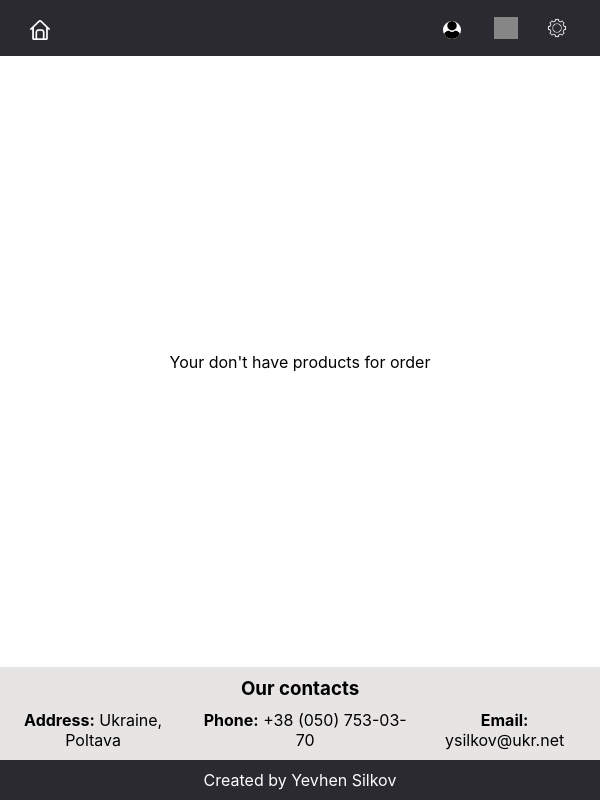
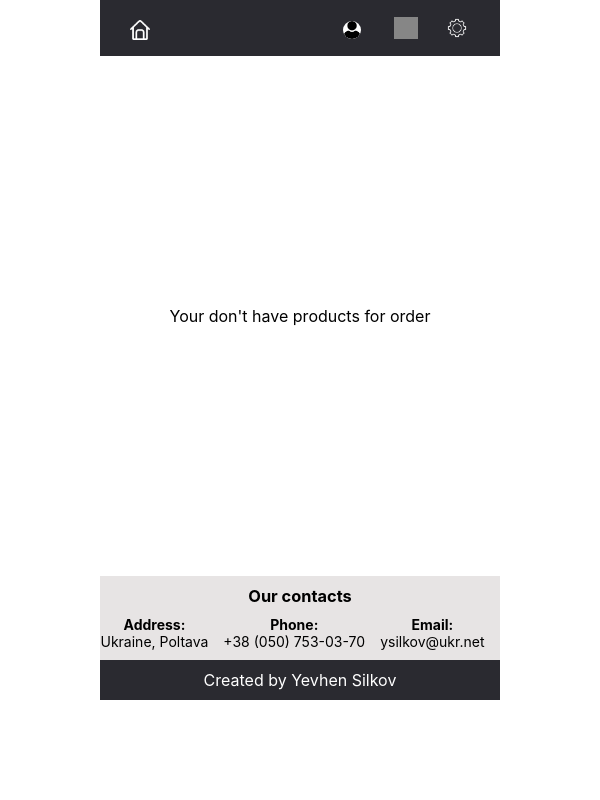
Before and after one commit to ysilkov/shop_online, a React (Create React App) app: page /cart in a window 600 px wide. Built offline with nearby package versions, Linux system fonts and the light colour scheme; grey boxes are pictures that could not be loaded.

Commit message:
update css

```diff
--- a/src/components/Cart/Cart.module.css
+++ b/src/components/Cart/Cart.module.css
@@ -68,3 +68,78 @@
   border-radius: 5px;
   text-decoration: none;
 }
+@media only screen and (max-width: 767px) {
+  .cart_block {
+  max-width: 400px;
+  margin: 0 auto;
+  }
+  .cart_block {
+  min-height: initial;
+  height: calc(100vh - 100px);
+  overflow: hidden;
+  }
+  .cart_table th, .cart_table td {
+  padding: 10px 15px;
+  border: none;
+  width: auto;
+  }
+  .cart_table td:nth-child(5) > section > button {
+  height: 32px;
+  width: 32px;
+  }
+  .cart_table td:nth-child(5) > section > button:nth-child(1),
+  .cart_table td:nth-child(5) > section > button:nth-child(3),
+  .cart_table td:nth-child(7) > img {
+  margin: 0 5px;
+  }
+  .cart_table td:nth-child(2) > a {
+  font-size: 18px;
+  margin: 0;
+  }
+  .cart_container > button {
+  padding: 15px;
+  font-size: 18px;
+  }
+  }
+  @media screen and (max-width: 767px) and (min-width: 400px) {
+    .cart_table th {
+    padding: 5px 10px;
+    font-size: 12px;
+    }
+    .cart_table td {
+    padding: 5px 10px;
+    font-size: 12px;
+    }
+    .cart_table td:nth-child(5) > section > button {
+    height: 20px;
+    width: 20px;
+    }
+    .cart_table td:nth-child(7) > img {
+    width: 15px;
+    height: 15px;
+    }
+    .cart_container > button {
+    font-size: 14px;
+    padding: 8px 12px;
+    }
+    }
+     @media screen and (max-width: 400px) {
+    .cart_table th {
+      font-size: 14px;
+      padding: 5px;
+    }
+
+    .cart_table td {
+      font-size: 14px;
+      padding: 5px;
+    }
+
+    .cart_table td:nth-child(5) > section > button {
+      height: 20px;
+      width: 20px;
+    }
+
+    .cart_container > button {
+      font-size: 14px;
+    }
+  }
--- a/src/components/Cart/Cart.tsx
+++ b/src/components/Cart/Cart.tsx
@@ -1,4 +1,4 @@
-import React, { useState } from "react";
+import React, { useCallback, useMemo, useState } from "react";
 import { useAppDispatch, useAppSelector } from "../../hooks/hook";
 import Contacts from "../Contact/Contacts";
 import Footer from "../Footer/Footer";
@@ -12,18 +12,21 @@ import { useNavigate } from "react-router-dom";
 const Cart = () => {
   const { order } = useAppSelector((state) => state.cart);
   const { token } = useAppSelector((state) => state.auth);
-  const [deliveryModal, setDeliveryModal]: [
-    boolean,
-    React.Dispatch<React.SetStateAction<boolean>>
-  ] = useState(false);
-  const [counts, setCounts] = useState(order.map((el) => el.count));
+  const [deliveryModal, setDeliveryModal] = useState<boolean>(false);
+  const [counts, setCounts] = useState<number[]>(
+    useMemo(() => order?.map((el) => el.count) || [], [order])
+  );
+
   const dispatch = useAppDispatch();
-  const handleCountChange = (index: number, value: number, id: string) => {
-    const newCounts = [...counts];
-    newCounts[index] = value;
-    setCounts(newCounts);
-    dispatch(changeCountProduct({ id: id, count: value }));
-  };
+  const handleCountChange = useCallback(
+    (index: number, value: number, id: string) => {
+      const newCounts = [...counts];
+      newCounts[index] = value;
+      setCounts(newCounts);
+      dispatch(changeCountProduct({ id: id, count: value }));
+    },
+    [counts, dispatch]
+  );
   const navigate = useNavigate();
   const deleteProduct = (id: string) => {
     dispatch(removeOrder(id));
--- a/src/components/Contact/Contacts.module.css
+++ b/src/components/Contact/Contacts.module.css
@@ -9,9 +9,10 @@
 .contacts_block > ul {
   list-style: none;
   padding-bottom: 10px;
+  margin: 0 350px;
   display: flex;
   flex-direction: row;
-  justify-content: center;
+  justify-content: space-between;
 }
 
 .contacts_block > ul > li {
@@ -26,3 +27,35 @@
   color: blue;
   transition: 0.2s;
 }
+@media screen and (max-width: 767px) and (min-width: 400px) {
+  .contacts_block {
+    background-color: rgb(231, 228, 228);
+    text-align: center;
+    font-size: 14px;
+  }
+  .contacts_block > h3 {
+    padding: 10px 0;
+  }
+
+  .contacts_block > ul {
+    list-style: none;
+    padding-bottom: 10px;
+    margin: 0;
+    display: flex;
+    flex-direction: row;
+    justify-content: center;
+  }
+
+  .contacts_block > ul > li {
+    padding-right: 15px;
+  }
+  .contacts_block > ul > li > a {
+    text-decoration: none;
+    color: black;
+  }
+  .contacts_block > ul > li > a:hover {
+    text-decoration: none;
+    color: blue;
+    transition: 0.2s;
+  }
+  }
--- a/src/components/Contact/Contacts.tsx
+++ b/src/components/Contact/Contacts.tsx
@@ -6,9 +6,9 @@ const Contacts = () =>{
       <div className={style.contacts_block}>
       <h3>Our contacts</h3>
       <ul>
-        <li><strong>Address:</strong> Ukraine, Poltava</li>
-        <li><a href="tel:+380507530370"><strong>Phone:</strong> +38 (050) 753-03-70</a></li>
-        <li><a href="mailto:ysilkov@ukr.net"><strong>Email:</strong> ysilkov@ukr.net</a></li>
+        <li><strong>Address:</strong><br/> Ukraine, Poltava</li>
+        <li><a href="tel:+380507530370"><strong>Phone:</strong><br/>+38 (050) 753-03-70</a></li>
+        <li><a href="mailto:ysilkov@ukr.net"><strong>Email:</strong><br/> ysilkov@ukr.net</a></li>
       </ul>
     </div>
    )
--- a/src/components/Header/Header.module.css
+++ b/src/components/Header/Header.module.css
@@ -119,3 +119,30 @@
     margin: 40px 0px 0 0;
     right: 5px;
 }
+@media screen and (max-width: 767px) {
+    .header_logo_cart{
+        height: 22px;
+        width: 24px;
+        filter: contrast(0.2);
+        cursor: pointer;
+        margin: 1px 10px 0 15px;
+        position: relative;
+    }
+ .header_block_cart > a > .header_logo_cart_items_filled{
+        display: block;
+        color: white;
+        border: 1px solid red;
+        width: 13px;
+        height: 17px;
+        text-align: center;
+        padding: 0 3px;
+        background-color: red;
+        border-radius: 50px;
+        font-size: 12px;
+        position: relative;
+        top: -34px;
+        right: 0;
+        left: 30px
+
+    }
+  }
--- a/src/components/Settings/Settings.module.css
+++ b/src/components/Settings/Settings.module.css
@@ -160,3 +160,7 @@
 .close {
   display: none;
 }
+.error_message {
+  color: red;
+  margin: 10px 0;
+}
--- a/src/components/Settings/Settings.tsx
+++ b/src/components/Settings/Settings.tsx
@@ -1,22 +1,25 @@
-import React, { useState } from "react"
-import style from "./Settings.module.css"
+import React, { useState } from "react";
+import style from "./Settings.module.css";
 import { useAppDispatch, useAppSelector } from "../../hooks/hook";
-import {getSettingsDelivery, getSettingsProfile } from "../../store/api";
+import { getSettingsDelivery, getSettingsProfile } from "../../store/api";
 import Header from "../Header/Header";
 import Footer from "../Footer/Footer";
 import { Link } from "react-router-dom";
 import { removeMessageAuth } from "../../store/auth";
 import { persist } from "../../store/store";
 
-
-const Settings = () =>{
-   const {email, fullName, id, phone, address, message} = useAppSelector((state)=>state.auth)
-   const dispatch = useAppDispatch()
+const Settings = () => {
+  const { email, fullName, id, phone, address, message } = useAppSelector(
+    (state) => state.auth
+  );
+  const dispatch = useAppDispatch();
   const [emailInput, setEmailInput] = useState(email ?? "");
   const [fullNameInput, setFullNameInput] = useState(fullName);
   const [password, setPassword] = useState("");
   const [phoneInput, setPhoneInput] = useState(phone != null ? phone : "+380");
-   const [addressInput, setAddressInput] = useState(address !=null ? address : "");
+  const [addressInput, setAddressInput] = useState(
+    address != null ? address : ""
+  );
   const [emailDirty, setEmailDirty] = useState(false);
   const [passwordDirty, setPasswordDirty] = useState(false);
   const [closeMessage, setCloseMessage] = useState(false);
@@ -26,8 +29,8 @@ const Settings = () =>{
   const [passwordError, setPasswordError] = useState(
     "Пароль не може бути пустим"
   );
-  const [profile, setProfile] = useState(false)
-  const [delivery, setDelivery] = useState(false)
+  const [profile, setProfile] = useState(false);
+  const [delivery, setDelivery] = useState(false);
   const sendProfile = () => {
     dispatch(
       getSettingsProfile({
@@ -55,7 +58,7 @@ const Settings = () =>{
       }
     } else {
       setPasswordError("");
-        setPassword(e.target.value)
+      setPassword(e.target.value);
     }
   };
   const emailHandler = (e: React.ChangeEvent<HTMLInputElement>) => {
@@ -65,10 +68,13 @@ const Settings = () =>{
       setEmailError("Поштова адреса не коректна");
     } else {
       setEmailError("");
+      setEmailInput(e.target.value);
+      console.log(e.target.value);
     }
   };
   const blurHandler = (e: React.FocusEvent<HTMLInputElement, Element>) => {
-      switch (e.target.name) {
+    console.log(e.target);
+    switch (e.target.type) {
       case "email":
         setEmailDirty(true);
         break;
@@ -101,9 +107,12 @@ const Settings = () =>{
       <div className={style.settings_block}>
         <div className={style.settings_profile_form}>
           <section>
-            <button onClick={()=>setProfile(!profile)}>Profile data</button>
+            <button onClick={() => setProfile(!profile)}>Profile data</button>
           </section>
-        <form onSubmit={sendProfile} className={profile ? style.profile_active : style.profile_hidden}>
+          <form
+            onSubmit={sendProfile}
+            className={profile ? style.profile_active : style.profile_hidden}
+          >
             <label>
               <p>Your first name and last name: </p>
               <input
@@ -115,16 +124,20 @@ const Settings = () =>{
             </label>
             <label>
               <p>Your email: </p>
+              {emailError && emailDirty && (
+                <div className={style.error_message}>{emailError}</div>
+              )}
               <input
                 type="email"
-              value={emailInput as string}
-              onChange={(e) => setEmailInput(e.target.value)}
+                name={emailInput as string}
+                onChange={(e) => emailHandler(e)}
+                onBlur={(e) => blurHandler(e)}
                 required
               />
             </label>
             <label className={style.password}>
               <p>Change password:</p>
-            {passwordDirty && passwordError && (
+              {passwordError && passwordDirty && (
                 <div className={style.error_message}>{passwordError}</div>
               )}
               <input
@@ -143,9 +156,14 @@ const Settings = () =>{
         </div>
         <div className={style.settings_delivery_form}>
           <section>
-            <button onClick={()=>setDelivery(!delivery)}>Delivery data</button>
+            <button onClick={() => setDelivery(!delivery)}>
+              Delivery data
+            </button>
           </section>
-          <form onSubmit={sendDelivery}  className={delivery? style.delivery_active : style.delivery_hidden}>
+          <form
+            onSubmit={sendDelivery}
+            className={delivery ? style.delivery_active : style.delivery_hidden}
+          >
             <label>
               <p>Your phone: </p>
               <input
@@ -175,7 +193,7 @@ const Settings = () =>{
       </section>
       <Footer />
     </div>
-   )
-}
+  );
+};
 
 export default Settings;
```
Lines whose indentation alone changed are shown as unchanged.
